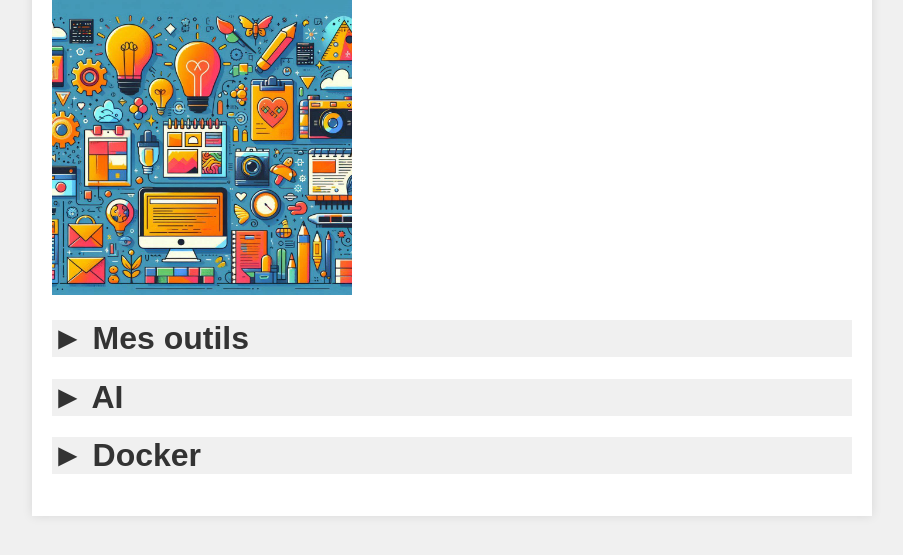
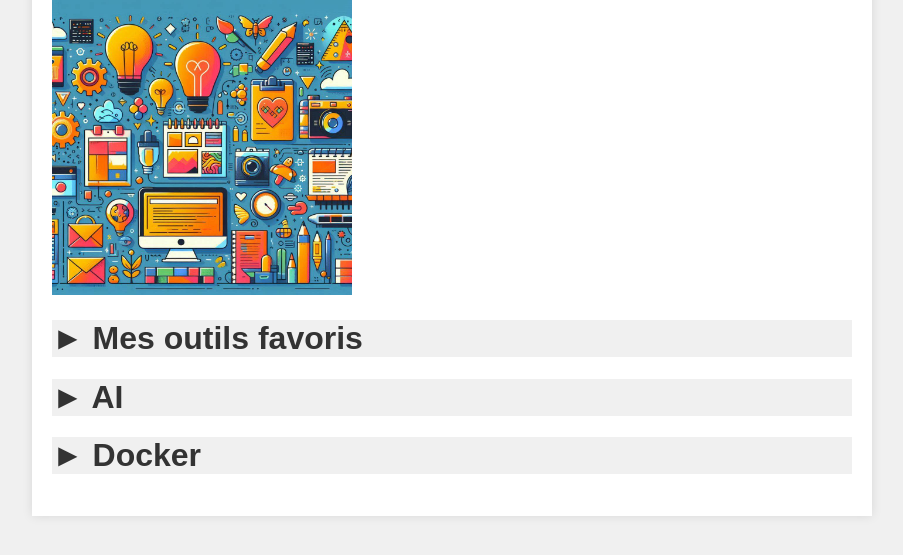
Before and after one commit to ccarrez/public, a plain HTML site: page index.html in a window 1280 px wide. Shown: the part 111-666 px from the top of the page, without its empty margins (188-1091 px from the left). Drawn offline with Linux system fonts and the light colour scheme.

Commit message:
add content

```diff
--- a/index.html
+++ b/index.html
@@ -37,7 +37,7 @@
         <p><img class="vignette" src="media/informatique.jpg" alt="image de bienvenue" /></p>
 
         <div class="section">
-            <h1 class="title"><span class="icon">►</span> Mes outils</h1>
+            <h1 class="title"><span class="icon">►</span> Mes outils favoris</h1>
             <div class="toggleDiv">
                 <h2>WSL - Windows Subsystem for Linux</h2>
                 <img src="media/wsl_neofetch.png" alt="WSL neofetch" />
```
